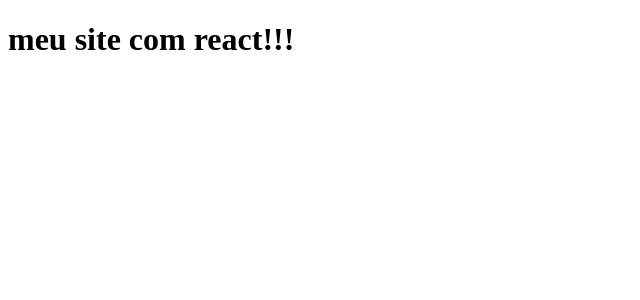
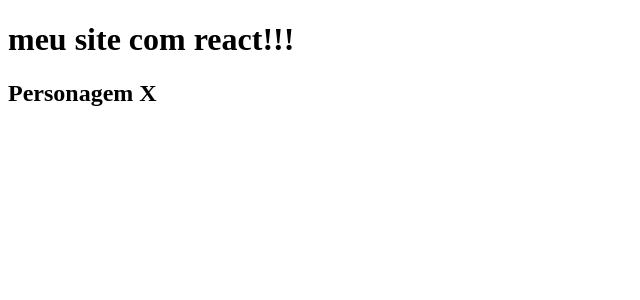
Before and after one commit to BrunaABT/react-api-rickandmorty, a React (Create React App) app: page / in a window 1280 px wide. Shown: the top 300 px of the page, without its empty margins (0-640 px from the left). Built offline with nearby package versions, Linux system fonts and the light colour scheme.

Commit message:
feat: create item component, pages and component folders

```diff
--- /dev/null
+++ b/src/components/CharacterItem.tsx
@@ -0,0 +1,5 @@
+function CharacterItem() {
+  return <h2>Personagem X</h2>;
+}
+
+export default CharacterItem;
--- a/src/index.tsx
+++ b/src/index.tsx
@@ -1,6 +1,6 @@
 import React from "react";
 import ReactDOM from "react-dom";
-import App from "./App";
+import App from "./pages/App";
 
 ReactDOM.render(
   <React.StrictMode>
--- a/src/App.tsx
+++ b/src/pages/App.tsx
@@ -1,9 +1,11 @@
 import React from "react";
+import CharacterItem from "../components/CharacterItem";
 
 function App() {
   return (
     <div>
       <h1>meu site com react!!!</h1>
+      <CharacterItem />
     </div>
   );
 }
```
